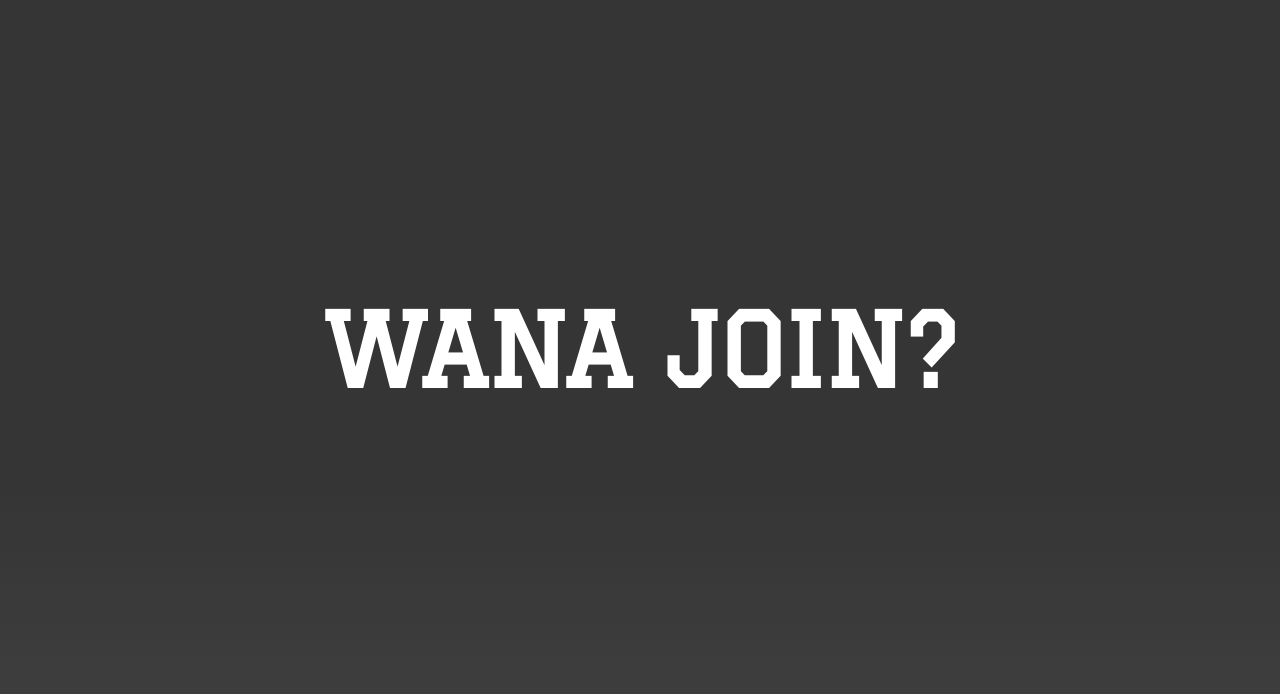
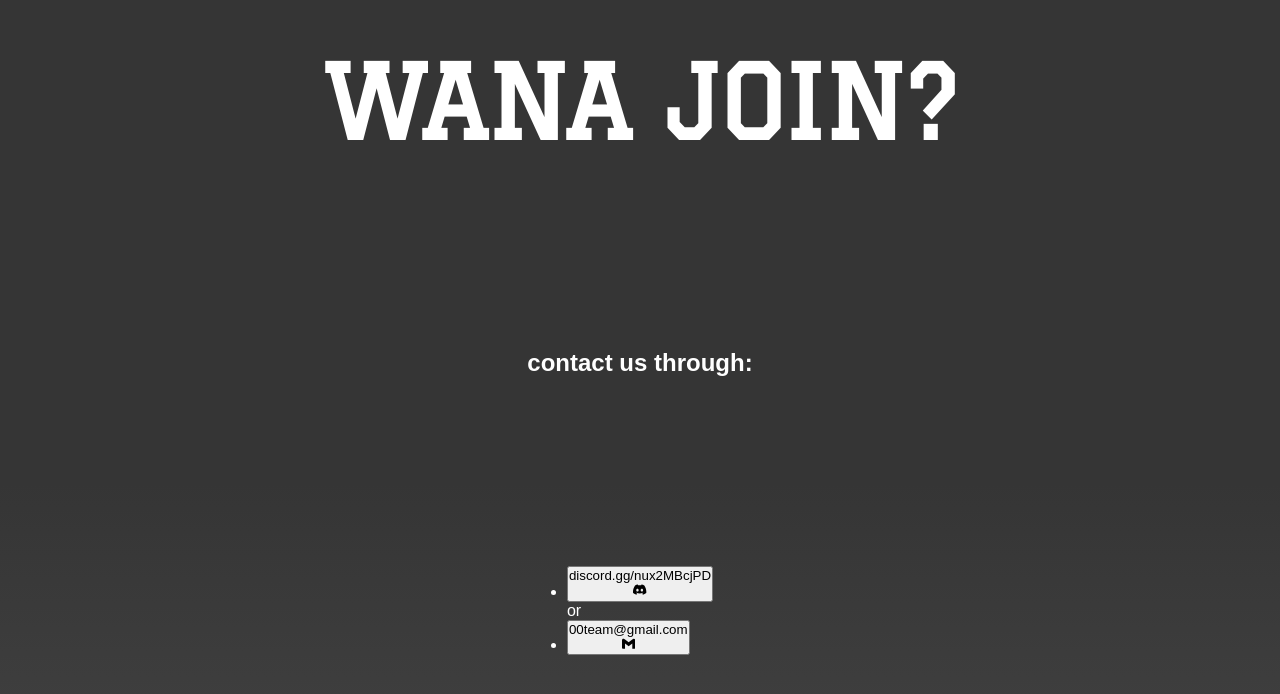
Before and after one commit to 00-team/web-00-team, a React app: page / in a window 1280 px wide. Shown: the part 3250-3944 px from the top of the page. Built offline with nearby package versions, Linux system fonts and the light colour scheme.

Commit message:
worked on join us section

```diff
--- a/src/components/JoinUs.js
+++ b/src/components/JoinUs.js
@@ -1,25 +1,58 @@
 import React from 'react'
 
 // import css
-import "./sass/joinus.scss"
+import './sass/joinus.scss'
 
 // icons
-import { SiDiscord } from 'react-icons/si'
+import { SiDiscord, SiGmail } from 'react-icons/si'
+import { FaWhatsapp, FaInstagramSquare, FaTelegramPlane } from 'react-icons/fa'
+import { AiOutlineInstagram } from 'react-icons/ai'
+import { BiPhoneCall } from 'react-icons/bi'
+import { CgMail } from 'react-icons/cg'
 
 function JoinUs() {
     return (
-        <div className="join-us">
-        <div className="container">
-
-            <div className="header">
-                <h1>Wana Join?</h1>
+        <div className='join-us'>
+            <div className='container'>
+                <div className='header'>
+                    <h1>Wana Join?</h1>
+                </div>
+                <h2>contact us through:</h2>
+                <div className='join'>
+                    {/*<div className='gmail'>
+                        <SiGmail size={70}/>
+                    </div>
+                    <div className='discord'>
+                        <SiDiscord />
+                    </div> */}
+                    <ul className='social__list'>
+                        <li className='social__item'>
+                            <button
+                                className='social-btn discord'
+                                onClick={e =>
+                                    window.open('https://discord.gg/nux2MBcjPD')
+                                }
+                            >
+                                <div className='tooltip'>
+                                    discord.gg/nux2MBcjPD
+                                </div>
+                                <SiDiscord className='fab' />
+                            </button>
+                        </li>
+                            <p>or</p>
+                        <li className='social__item'>
+                            <button className='social-btn gmail'>
+                                <div className='tooltip'>00team@gmail.com</div>
+                                <a
+                                    href='mailto:mahmodrizband@gmail.com'
+                                    target='_blank'
+                                ></a>
+                                <SiGmail className='fab' />
+                            </button>
+                        </li>
+                    </ul>
+                </div>
             </div>
-            {/* <div className="join">
-                <h3>Contact Methods</h3>
-                <div className="gmail"></div>
-                <div className="discord"> <SiDiscord /> </div>
-            </div> */}
-        </div>
         </div>
     )
 }
```
